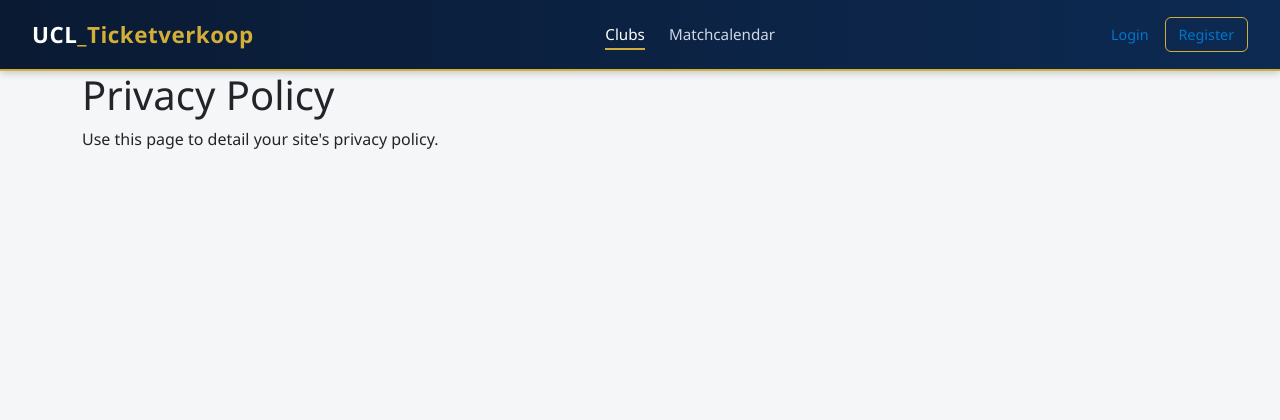
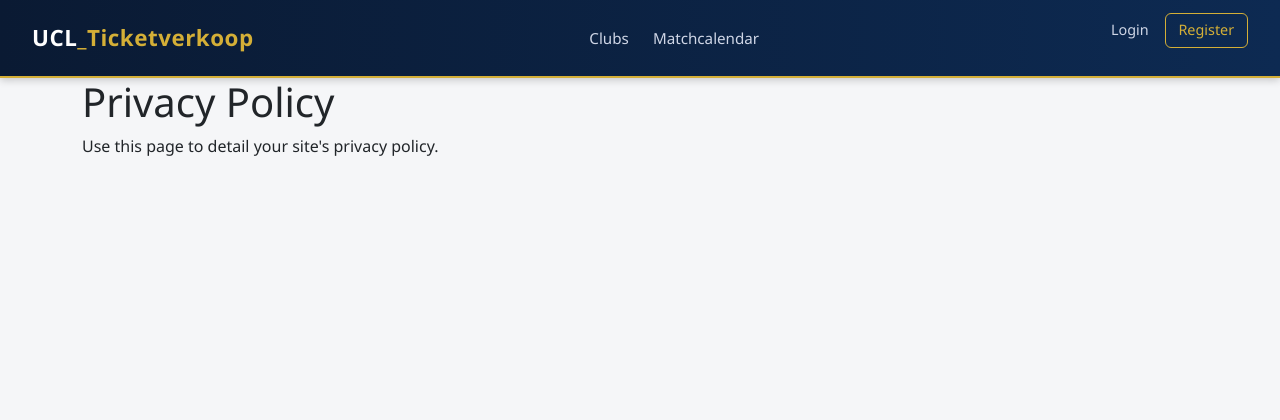
Before and after one commit to str-efrain/UCL_Ticketverkoop, an ASP.NET Core app: page /Home/Privacy in a window 1280 px wide. Shown: the top 420 px of the page. Run offline with ASP.NET Core 8, Linux system fonts and the light colour scheme; style sheets or scripts are compiled from the project's sources; some libraries are stand-ins or nearby versions.

Commit message:
Header verder aangepast

```diff
--- a/UCL_Ticketverkoop/Views/Shared/_Layout.cshtml
+++ b/UCL_Ticketverkoop/Views/Shared/_Layout.cshtml
@@ -31,21 +31,28 @@
                 </div>
             </div>
         </nav> *@
+        @{
+            var currentController = ViewContext.RouteData.Values["controller"]?.ToString();
+        }
         <nav class="navbar">
             <a class="navbar-brand" asp-area="" asp-controller="Club" asp-action="Index">
                 UCL<span>_Ticketverkoop</span>
             </a>
 
             <div class="nav-links">
-                <a class ="active" asp-area="" asp-controller="Club" asp-action="Index">
+                <a class="@(currentController == "Club" ? "active" : "")"
+                   asp-controller="Club" asp-action="Index">
                     Clubs
                 </a>
-                <a asp-area="" asp-controller="Match" asp-action="Index">Matchcalendar</a>
+
+                <a class="@(currentController == "Match" ? "active" : "")"
+                   asp-controller="Match" asp-action="Index">
+                    Matchcalendar
+                </a>
             </div>
 
             <div class="nav-auth">
-                <a href="/account/login" class="nav-login">Login</a>
-                <a href="/account/register" class="nav-register">Register</a>
+                <partial name="_LoginPartial" />
             </div>
         </nav>
     </header>
--- a/UCL_Ticketverkoop/Views/Shared/_LoginPartial.cshtml
+++ b/UCL_Ticketverkoop/Views/Shared/_LoginPartial.cshtml
@@ -2,25 +2,42 @@
 @inject SignInManager<IdentityUser> SignInManager
 @inject UserManager<IdentityUser> UserManager
 
-<ul class="navbar-nav">
+<ul class="nav-auth">
     @if (SignInManager.IsSignedIn(User))
     {
-    <li class="nav-item">
-        <a  class="nav-link text-dark" asp-area="Identity" asp-page="/Account/Manage/Index" title="Manage">Hello @User.Identity?.Name!</a>
+        <li>
+            <a class="nav-user"
+               asp-area="Identity"
+               asp-page="/Account/Manage/Index"
+               title="Manage">
+                Hello @User.Identity?.Name!
+            </a>
         </li>
-    <li class="nav-item">
-        <form  class="form-inline" asp-area="Identity" asp-page="/Account/Logout" asp-route-returnUrl="@Url.Action("Index", "Home", new { area = "" })">
-            <button  type="submit" class="nav-link btn btn-link text-dark">Logout</button>
+        <li>
+            <form asp-area="Identity"
+                  asp-page="/Account/Logout"
+                  asp-route-returnUrl="@Url.Action("Index", "Home", new { area = "" })">
+                <button type="submit" class="nav-logout">
+                    Logout
+                </button>
             </form>
         </li>
     }
     else
     {
-    <li class="nav-item">
-        <a class="nav-link text-dark" asp-area="Identity" asp-page="/Account/Register">Register</a>
+        <li>
+            <a class="nav-login"
+               asp-area="Identity"
+               asp-page="/Account/Login">
+                Login
+            </a>
         </li>
-    <li class="nav-item">
-        <a class="nav-link text-dark" asp-area="Identity" asp-page="/Account/Login">Login</a>
+        <li>
+            <a class="nav-register"
+               asp-area="Identity"
+               asp-page="/Account/Register">
+                Register
+            </a>
         </li>
     }
 </ul>
--- a/UCL_Ticketverkoop/wwwroot/css/site.css
+++ b/UCL_Ticketverkoop/wwwroot/css/site.css
@@ -144,3 +144,72 @@ body {
     .nav-links a.active::after {
         width: 100%;
     }
+
+/* ===== AUTH SECTION ===== */
+.nav-auth {
+    display: flex;
+    align-items: center;
+    gap: 1rem;
+    list-style: none;
+}
+
+    /* Remove default list spacing */
+    .nav-auth li {
+        display: flex;
+        align-items: center;
+    }
+
+/* ===== USER TEXT ===== */
+.nav-user {
+    color: #cfd6e6;
+    font-size: 0.9rem;
+    text-decoration: none;
+    transition: color 0.2s ease;
+}
+
+    .nav-user:hover {
+        color: #ffffff;
+    }
+
+/* ===== LOGIN LINK ===== */
+.nav-login {
+    color: #cfd6e6;
+    font-size: 0.9rem;
+    text-decoration: none;
+    transition: color 0.2s ease;
+}
+
+    .nav-login:hover {
+        color: #ffffff;
+    }
+
+/* ===== REGISTER BUTTON ===== */
+.nav-register {
+    padding: 0.35rem 0.8rem;
+    border: 1px solid #d4af37;
+    border-radius: 6px;
+    color: #d4af37;
+    text-decoration: none;
+    font-size: 0.9rem;
+    transition: all 0.25s ease;
+}
+
+    .nav-register:hover {
+        background-color: #d4af37;
+        color: #0a1a33;
+    }
+
+/* ===== LOGOUT BUTTON ===== */
+.nav-logout {
+    background: none;
+    border: none;
+    color: #cfd6e6;
+    font-size: 0.9rem;
+    cursor: pointer;
+    padding: 0;
+    transition: color 0.2s ease;
+}
+
+    .nav-logout:hover {
+        color: #ff6b6b; /* subtle red hint */
+    }
```
Lines whose indentation alone changed are shown as unchanged.
